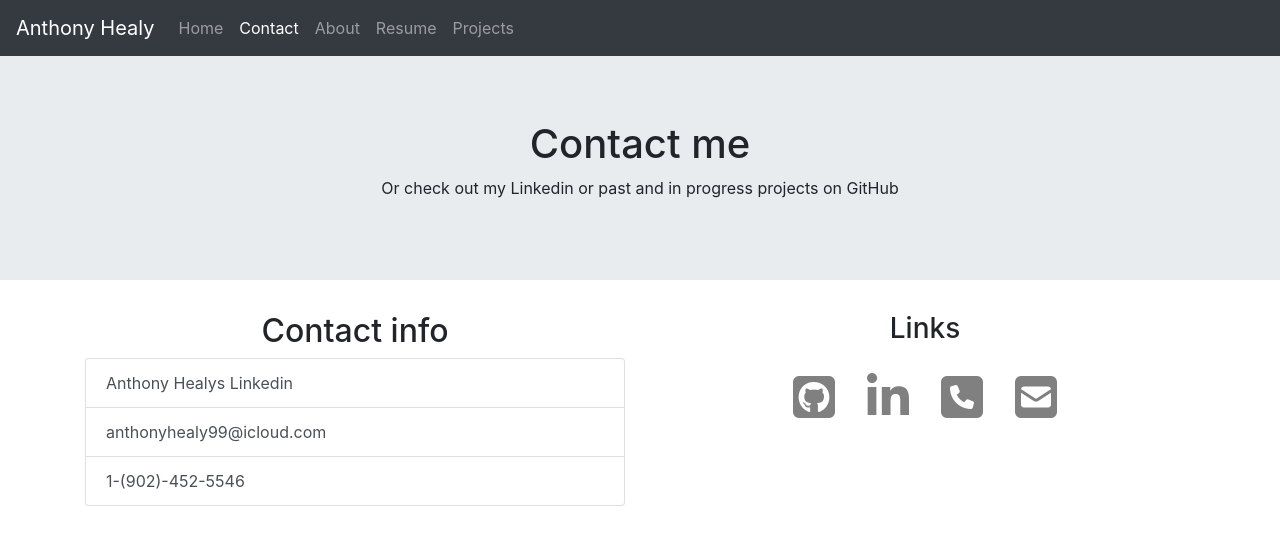
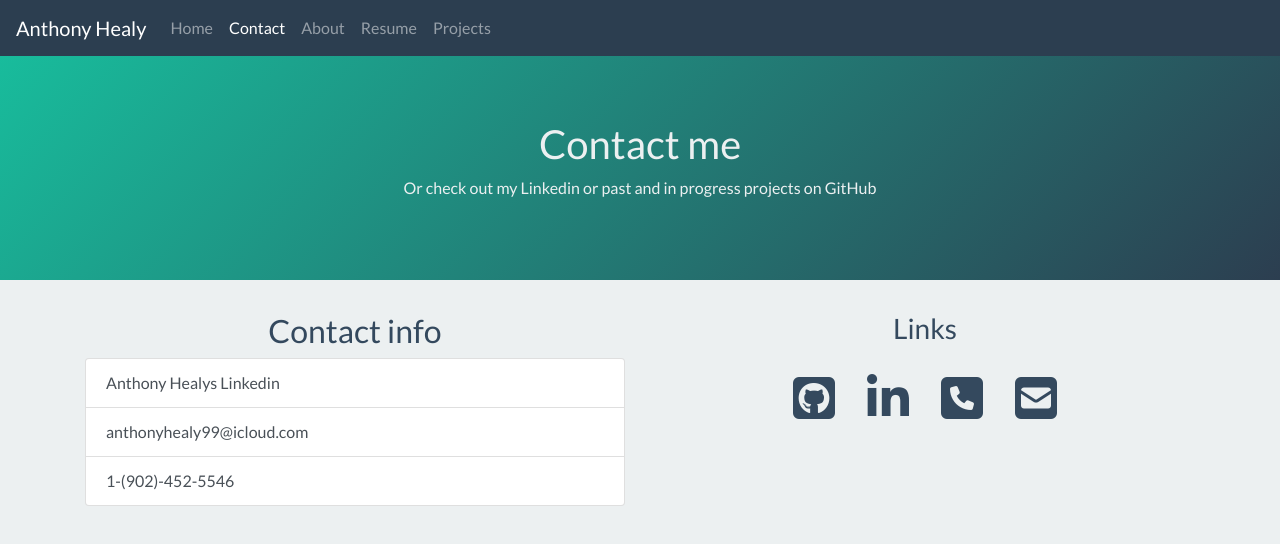
Before and after one commit to MadHatter1999/Portfolio, a plain HTML site: page contact.html in a window 1280 px wide. Drawn offline with nearby package versions, Linux system fonts and the light colour scheme.

Commit message:
style: modernize portfolio design

```diff
--- a/contact.html
+++ b/contact.html
@@ -15,6 +15,8 @@ Page:contact
     <script src="https://cdnjs.cloudflare.com/ajax/libs/popper.js/1.16.0/umd/popper.min.js"></script>
     <script src="https://maxcdn.bootstrapcdn.com/bootstrap/4.4.1/js/bootstrap.min.js"></script>
     <script src="https://kit.fontawesome.com/3fd5bae5fe.js" crossorigin="anonymous"></script>
+    <link href="https://fonts.googleapis.com/css2?family=Lato:wght@300;400;700&display=swap" rel="stylesheet">
+    <link href="style.css" rel="stylesheet">
   </head>
 <body>
 <nav class="navbar navbar-expand-sm bg-dark navbar-dark container-fluid">
@@ -61,17 +63,17 @@ Page:contact
       <!--right-->
       <h3 class="text-center">Links</h3>
       <ul class="nav justify-content-center">
-        <li class="nav-item"></li>
-            <a class="nav-link" href="https://github.com/MadHatter1999" style="font-size:48px;color:grey;"><i class="fab fa-github-square"></i></a>
+        <li class="nav-item">
+            <a class="nav-link social-icon" href="https://github.com/MadHatter1999"><i class="fab fa-github-square"></i></a>
         </li>
-        <li class="nav-item"></li>
-          <a class="nav-link" href="https://www.linkedin.com/in/anthony-healy-179192154" style="font-size:48px;color:grey;"><i class="fab fa-linkedin-in"></i></a>
+        <li class="nav-item">
+          <a class="nav-link social-icon" href="https://www.linkedin.com/in/anthony-healy-179192154"><i class="fab fa-linkedin-in"></i></a>
         </li>
-        <li class="nav-item"></li>
-        <a class="nav-link" href="tel:1902-452-5546" style="font-size:48px;color:grey;"><i class="fas fa-phone-square"></i></a>
+        <li class="nav-item">
+        <a class="nav-link social-icon" href="tel:1902-452-5546"><i class="fas fa-phone-square"></i></a>
         </li>
-        <li class="nav-item"></li>
-        <a class="nav-link" href="mailto:anthonyhealy99@icloud.com?subject = Feedback&body = Message" style="font-size:48px;color:grey;"><i class="fas fa-envelope-square"></i></a>
+        <li class="nav-item">
+        <a class="nav-link social-icon" href="mailto:anthonyhealy99@icloud.com?subject = Feedback&body = Message"><i class="fas fa-envelope-square"></i></a>
         </li>
       </ul>
     </div>
--- /dev/null
+++ b/style.css
@@ -0,0 +1,47 @@
+:root {
+  --primary-color: #2c3e50;
+  --secondary-color: #18bc9c;
+  --light-color: #ecf0f1;
+  --dark-color: #34495e;
+}
+
+body {
+  font-family: 'Lato', sans-serif;
+  background-color: var(--light-color);
+  color: var(--dark-color);
+}
+
+.navbar {
+  background-color: var(--primary-color) !important;
+}
+
+.navbar-brand,
+.nav-link {
+  font-weight: 500;
+}
+
+.nav-link:hover {
+  color: var(--secondary-color) !important;
+}
+
+.jumbotron {
+  background: linear-gradient(135deg, var(--secondary-color), var(--primary-color));
+  color: var(--light-color);
+  margin-bottom: 2rem;
+}
+
+.card {
+  box-shadow: 0 4px 6px rgba(0, 0, 0, 0.1);
+  margin-bottom: 1.5rem;
+}
+
+.social-icon {
+  font-size: 48px;
+  color: var(--dark-color);
+  margin-right: 2%;
+  transition: color 0.3s ease;
+}
+
+.social-icon:hover {
+  color: var(--secondary-color);
+}
```
Also changed, not shown: PastPro.html (+3 -1 lines), about.html (+2 -0 lines), index.html (+9 -7 lines), resume.html (+2 -0 lines).
